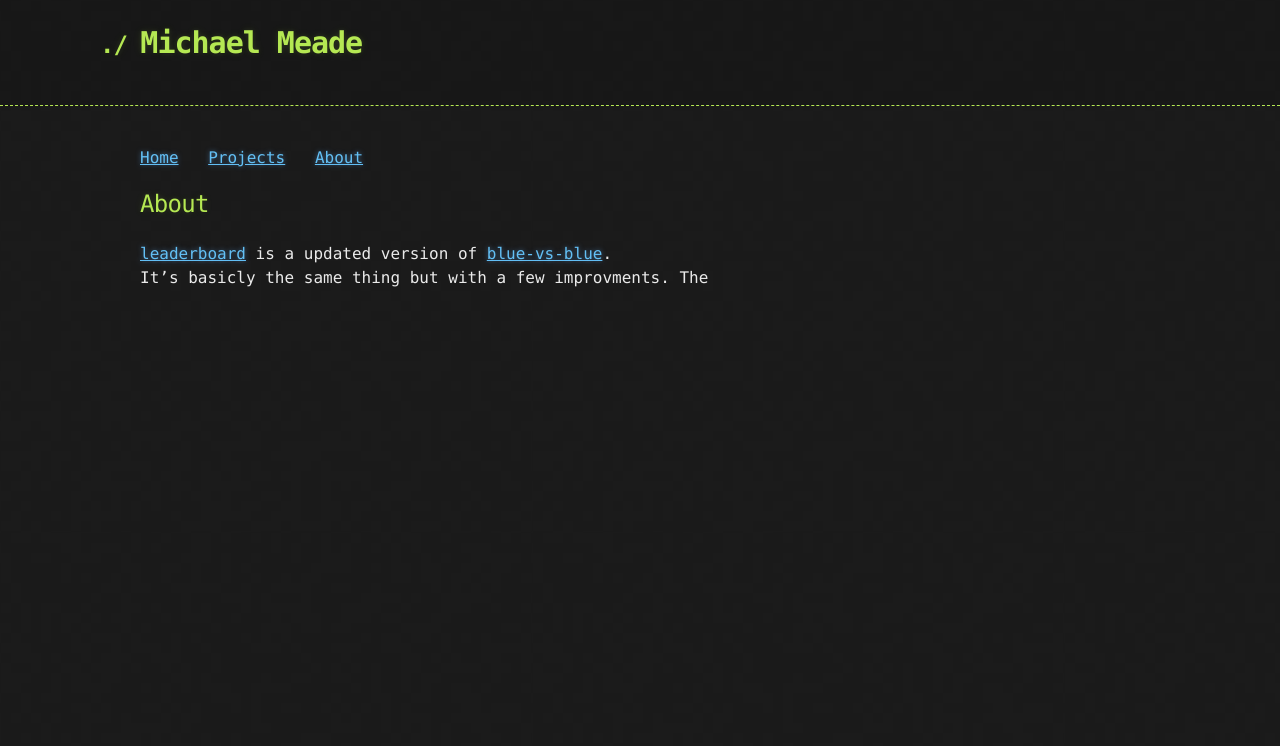
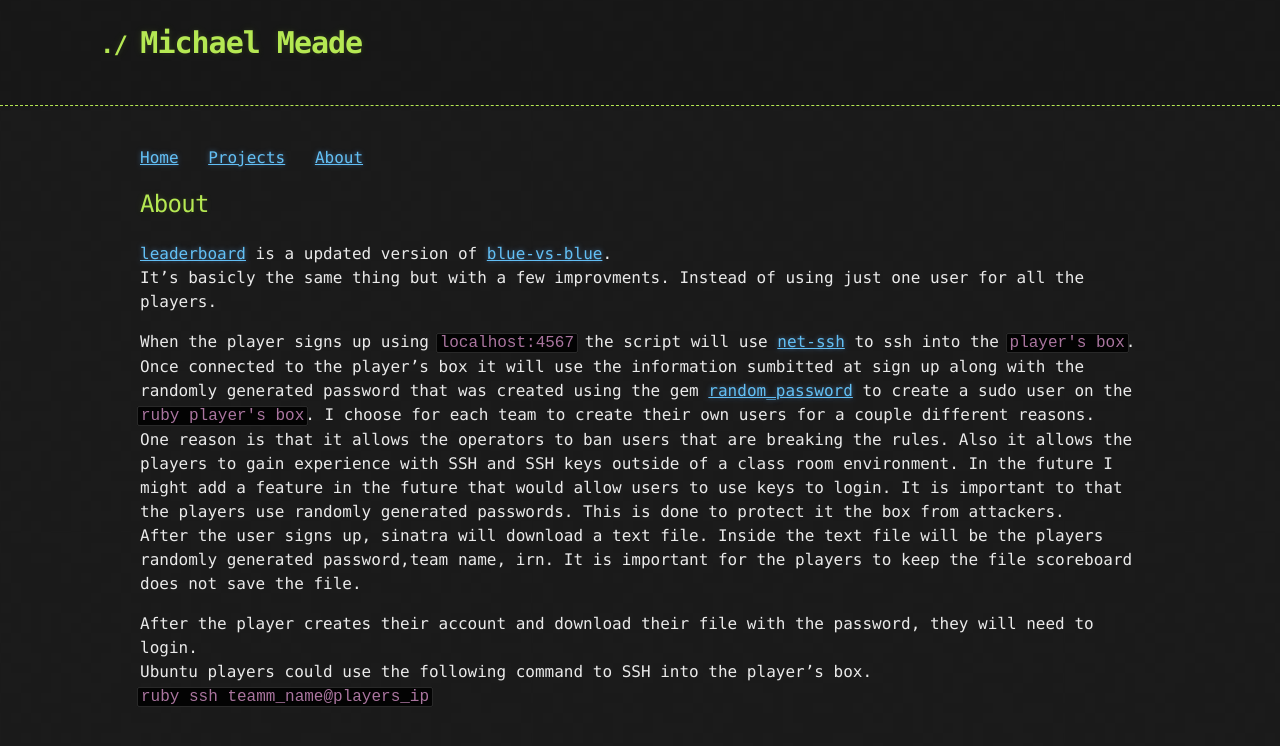
Before and after one commit to Michael-Meade/MinerFind, a Jekyll site: the page built from Projects/leaderboard.md, in a window 1280 px wide. Shown: the top 746 px of the page. Built offline with Jekyll 4.4.1, drawn with Linux system fonts in a browser that asks for light colours; our own code applies the rules of GitHub Pages for plain Markdown files; the repository's description, which GitHub fills in, is left out.

Commit message:
Update leaderboard.md

````diff
--- a/Projects/leaderboard.md
+++ b/Projects/leaderboard.md
@@ -1,4 +1,14 @@
 ## About
 
 <a href="https://github.com/Michael-Meade/Leaderboard">leaderboard</a> is a updated version of <a href="https://github.com/Michael-Meade/blue-vs-blue">blue-vs-blue</a>.<br>
-It's basicly the same thing but with a few improvments. The
+It's basicly the same thing but with a few improvments. Instead of using just one user for all the players.<br>
+
+When the player signs up using ```localhost:4567``` the script will use <a href="https://github.com/net-ssh/net-ssh">net-ssh</a> to
+ssh into the ```player's  box```.  Once connected to the player's box it will use the information sumbitted at sign up along with the randomly generated password that was created using the gem <a href="https://github.com/akinrt/random_password">random_password</a> to create a sudo user on the ```ruby player's box```. I choose for each team to create their own users for a couple different reasons. <br>
+One reason is that it allows the operators to ban users that are breaking the rules. Also it allows the players to gain experience with SSH and SSH keys outside of a class room environment. In the future I might add a feature in the future that would allow users to use keys to login. It is important to that the players use randomly generated passwords. This is done to protect it the box from attackers. <br>
+After the user signs up, sinatra will download a text file. Inside the text file will be the players randomly generated password,team name, irn. It is important for the players to keep the file scoreboard does not save the file.<br>
+
+
+After the player creates their account and download their file with the password, they will need to login. <br>
+Ubuntu players could use the following command to SSH into the player's box. <br>
+```ruby ssh teamm_name@players_ip```
````
